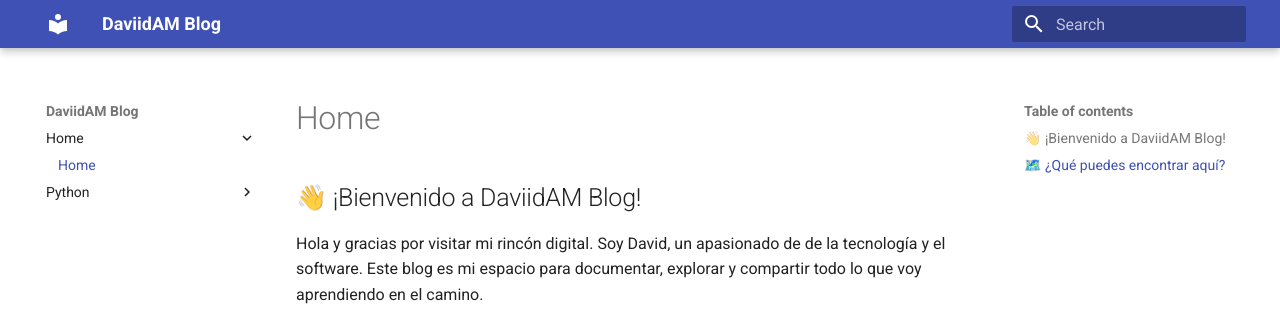
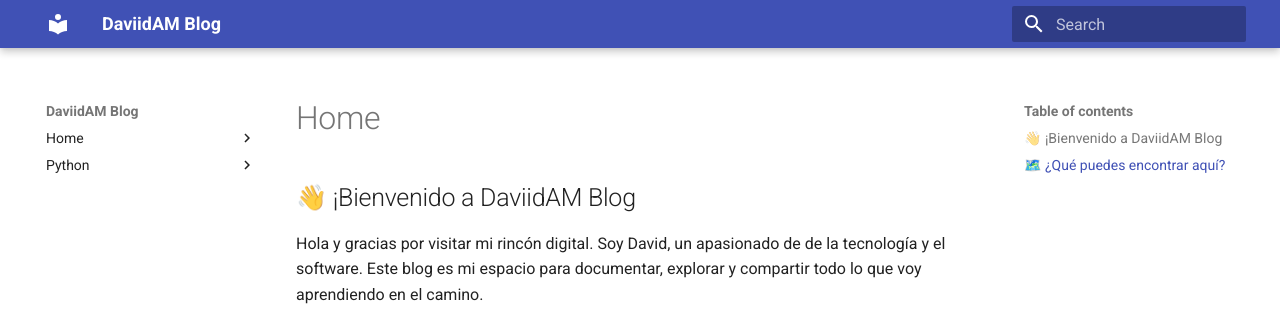
Before and after one commit to DaviidAM/Blog, an MkDocs documentation site: the page built from docs/index.md, in a window 1280 px wide. Shown: the top 323 px of the page. Built offline with MkDocs 1.6.1 and Material for MkDocs 9.7.7, drawn with Linux system fonts in a browser that asks for light colours.

```diff
--- a/docs/index.md
+++ b/docs/index.md
@@ -1,5 +1,6 @@
 # Home
-## 👋 ¡Bienvenido a DaviidAM Blog!
+
+## 👋 ¡Bienvenido a DaviidAM Blog
 
 Hola y gracias por visitar mi rincón digital. Soy David, un apasionado de de la tecnología y el software. Este blog es mi espacio para documentar, explorar y compartir todo lo que voy aprendiendo en el camino.
 
--- a/mkdocs.yml
+++ b/mkdocs.yml
@@ -24,6 +24,6 @@ extra_javascript:
 
 nav:
   - Home:
-      - index.md
+      - /index.md
   - Python:
-      - Python/
+      - /Python/
```
